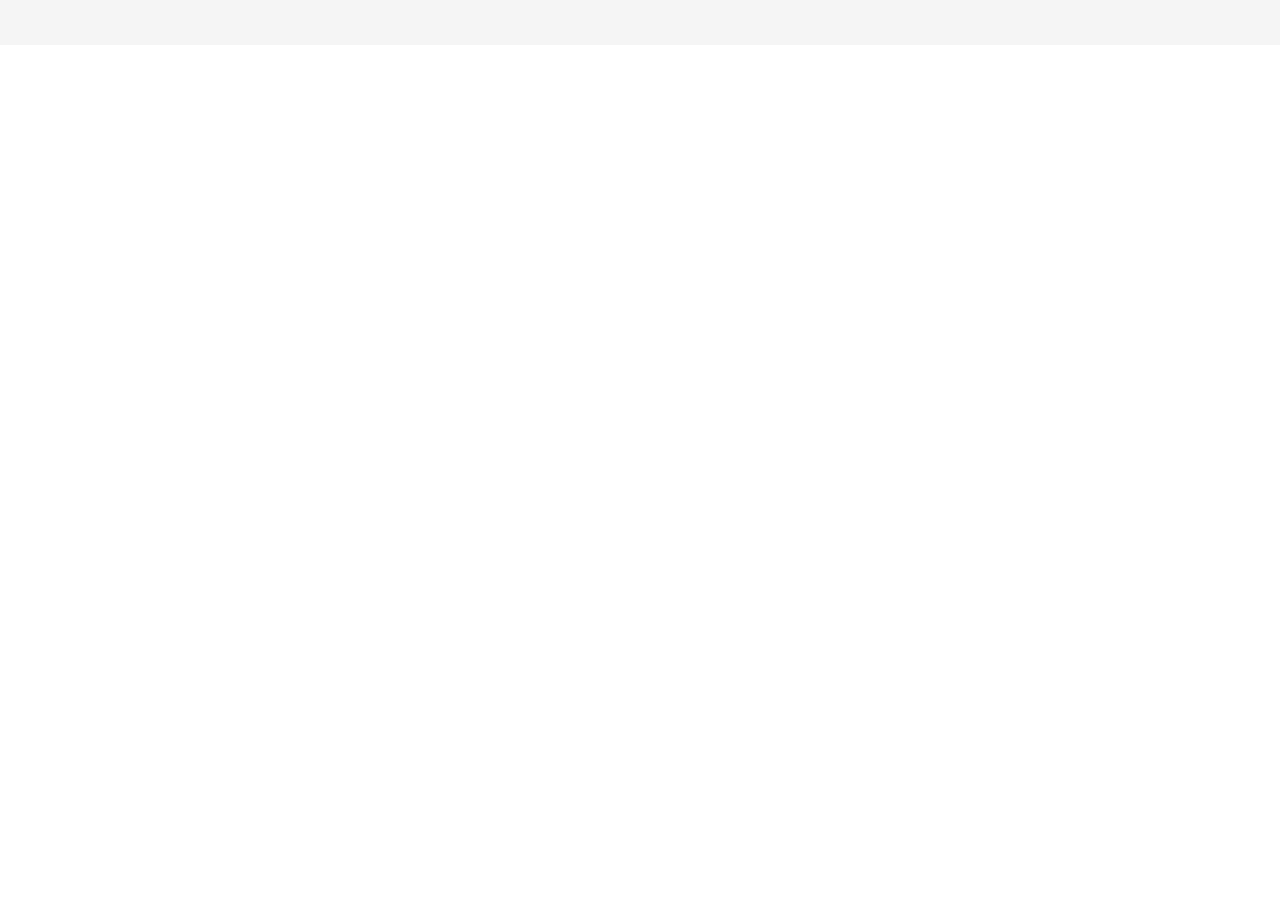
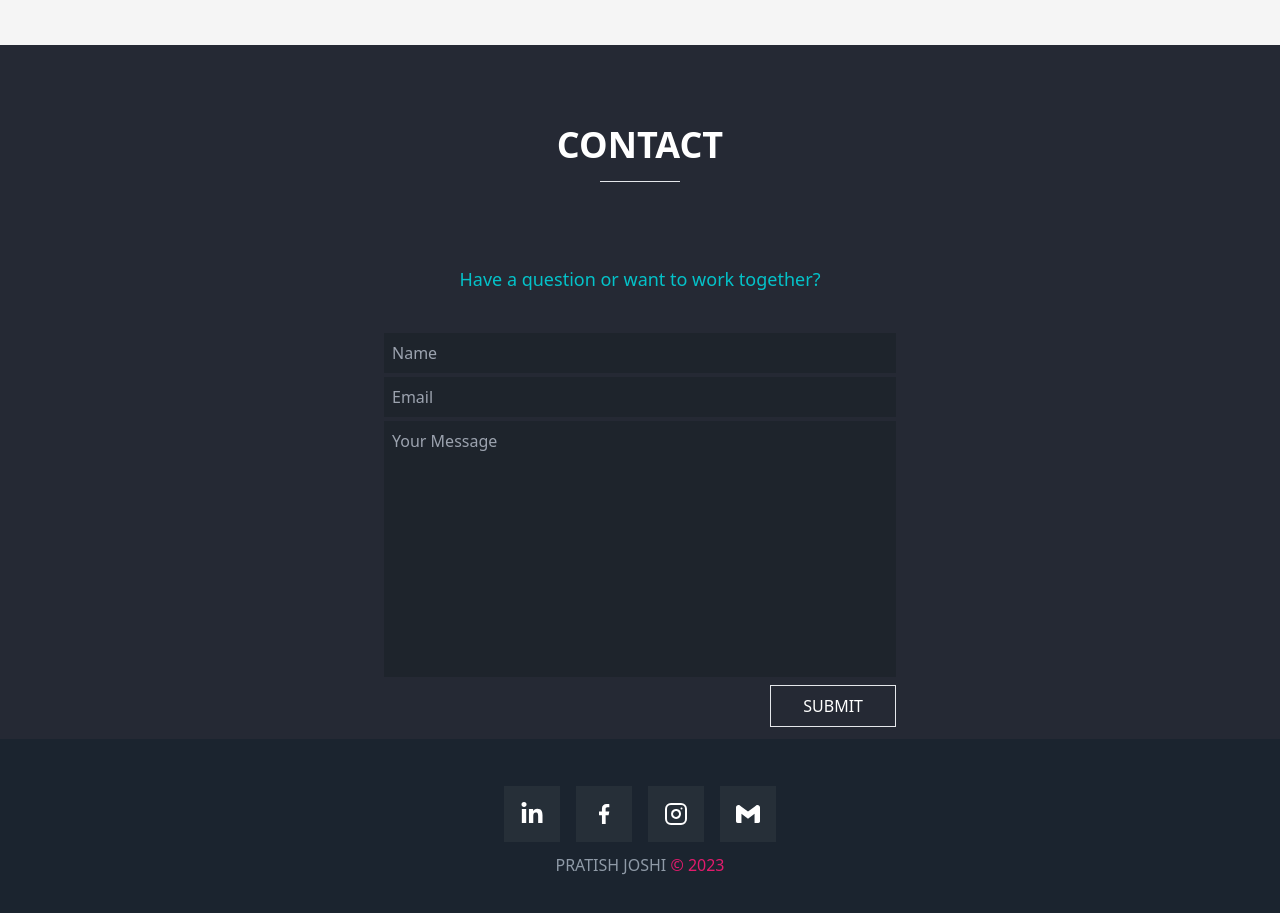
Before and after one commit to pratishjoshi/pratishjoshi.github.io, a React (Create React App) app: page / in a window 1280 px wide. Shown: the part 2980-3893 px from the top of the page. Before the commit the page ends 3025 px from the top, so only its background shows below. Built offline with nearby package versions, Linux system fonts and the light colour scheme.

Commit message:
Footer being designed currently

```diff
--- a/src/App.js
+++ b/src/App.js
@@ -2,6 +2,7 @@ import Navbar from "./modules/navbar/Navbar";
 import Landing from "./modules/landing/Landing";
 import About from "./modules/about/About";
 import Projects from "./modules/projects/Projects";
+import Contact from "./modules/contact/Contact";
 import "./App.scss";
 
 const App = () => {
@@ -11,6 +12,7 @@ const App = () => {
       <Navbar />
       <About />
       <Projects />
+      <Contact />
     </div>
   );
 };
--- a/src/App.scss
+++ b/src/App.scss
@@ -7,9 +7,30 @@ section {
 }
 
 section:nth-of-type(3) {
-  background-color: #f5f5f5;
+  background: #f5f5f5;
+}
+
+section:nth-of-type(4) {
+  background: #252934;
 }
 
 ::-webkit-scrollbar {
   display: none;
 }
+
+.slideInRight {
+  animation-delay: 0.5s;
+  animation: slideInRight 0.75s ease both;
+}
+
+@keyframes slideInRight {
+  0% {
+    opacity: 0;
+    transform: translateX(300px);
+  }
+
+  100% {
+    opacity: 1;
+    transform: translateX(0);
+  }
+}
--- a/src/modules/contact/Contact.js
+++ b/src/modules/contact/Contact.js
@@ -0,0 +1,76 @@
+import Title from "../../reusables/Title";
+import "./contact.scss";
+import { FaLinkedinIn } from "react-icons/fa";
+import { GrFacebookOption } from "react-icons/gr";
+import { FiInstagram } from "react-icons/fi";
+import { SiGmail } from "react-icons/si";
+
+const Contact = () => {
+  return (
+    <section id="contact" className="py-20 overflow-y-hidden relative">
+      <div className="container mx-auto">
+        <Title header_title="Contact" color="true" />
+        <h1
+          className="text-center text-xs md:text-lg lg:text-lg"
+          style={{ color: "#04c2c9" }}
+        >
+          Have a question or want to work together?
+        </h1>
+        <form
+          className="flex flex-col w-4/5 md:w-4/5 lg:w-2/5 mx-auto gap-1 mt-10"
+          onClick={(e) => {
+            e.preventDefault();
+          }}
+        >
+          <input type="text" name="name" placeholder="Name" className="p-2" />
+          <input
+            type="email"
+            name="email"
+            placeholder="Email"
+            className="p-2"
+          />
+          <textarea
+            name="message"
+            rows={10}
+            className="resize-none p-2"
+            placeholder="Your Message"
+          />
+          <div className="flex justify-end mt-1">
+            <button
+              type="submit"
+              className="uppercase px-8 py-2 border text-white"
+            >
+              Submit
+            </button>
+          </div>
+        </form>
+      </div>
+      <footer className="h-[20%] w-full absolute bottom-0">
+        <div className="grid gird-cols-1 mx-auto w-full justify-center items-end h-full">
+          <div className="flex gap-4">
+            <div className="h-14 text-white bg-secondary w-14 flex justify-center items-center">
+              <FaLinkedinIn size={24} />
+            </div>
+            <div className="h-14 text-white bg-secondary w-14 flex justify-center items-center">
+              <GrFacebookOption size={24} />
+            </div>
+            <div className="h-14 text-white bg-secondary w-14 flex justify-center items-center">
+              <FiInstagram size={24} />
+            </div>
+            <div className="h-14 text-white bg-secondary w-14 flex justify-center items-center">
+              <SiGmail size={24} />
+            </div>
+          </div>
+          <div className="mx-auto relative bottom-9">
+            <span className="uppercase text-primary font-normal">
+              Pratish Joshi
+            </span>{" "}
+            <span className="text-secondary">© 2023</span>
+          </div>
+        </div>
+      </footer>
+    </section>
+  );
+};
+
+export default Contact;
--- /dev/null
+++ b/src/modules/contact/contact.scss
@@ -0,0 +1,47 @@
+#contact {
+  form {
+    min-height: 500px;
+  }
+
+  .text-primary {
+    color: #8f9aa7;
+  }
+
+  .text-secondary {
+    color: #e31b6d;
+  }
+
+  .bg-secondary {
+    background: #262f38;
+  }
+
+  input,
+  textarea {
+    background: #1e242c;
+    color: #fff;
+  }
+
+  input::placeholder,
+  textarea::placeholder {
+    font-size: 16px;
+  }
+
+  input:focus,
+  textarea:focus {
+    outline: none;
+  }
+
+  button {
+    transition: 0.3s ease-out;
+  }
+
+  button:hover {
+    background-color: #04c2c9;
+    border-color: #04c2c9;
+    transition: 0.3s ease-in;
+  }
+
+  footer {
+    background: #1b242f;
+  }
+}
--- a/src/reusables/Title.js
+++ b/src/reusables/Title.js
@@ -1,9 +1,15 @@
 const Title = (props) => {
   return (
-    <div className="pb-20 uppercase font-semibold text-4xl text-center text-zinc-700">
+    <div
+      className={`pb-20 uppercase font-semibold text-4xl text-center ${
+        props.color ? "text-white" : "text-zinc-700"
+      }`}
+    >
       {props.header_title}
       <div className="mt-4 w-100 flex justify-center">
-        <div className="w-20 bg-zinc-700 h-1">
+        <div
+          className={`w-20 h-1 ${props.color ? "text-white" : "bg-zinc-700 "}`}
+        >
           <hr />
         </div>
       </div>
```
Also changed, not shown: src/modules/contact/contact.css (deleted), src/modules/footer/Footer.js (deleted), src/modules/footer/footer.css (deleted), 2 other files (tests, documents, lock files or other folders).
